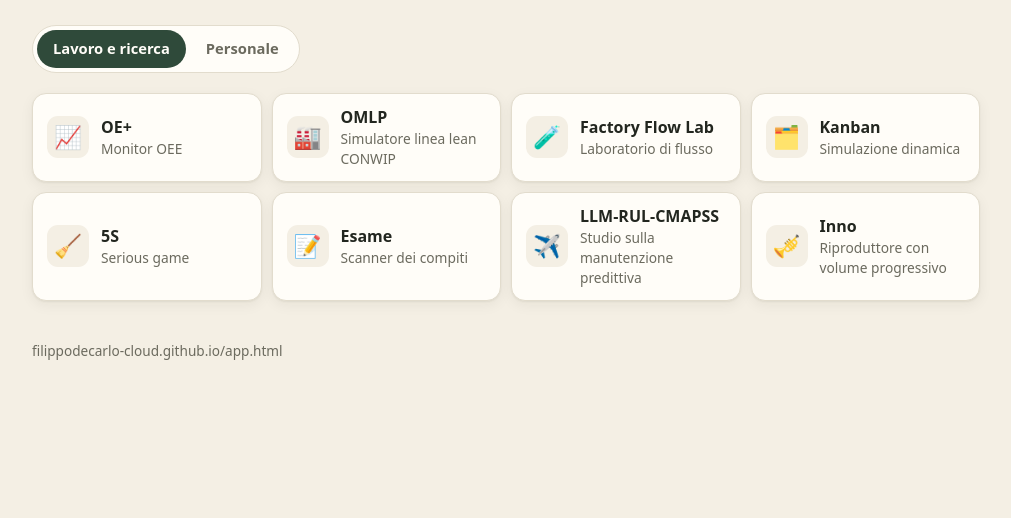
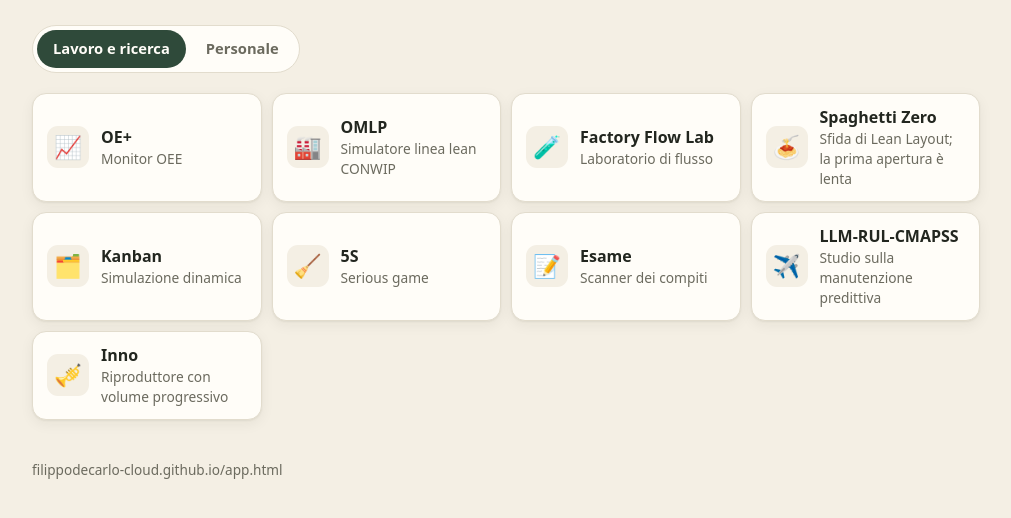
Before and after one commit to filippodecarlo-cloud/filippodecarlo-cloud.github.io, a plain HTML site: page app.html in a window 1280 px wide. Shown: the part 106-624 px from the top of the page, without its empty margins (134-1145 px from the left). Drawn offline with Linux system fonts and the light colour scheme.

Commit message:
Aggiunta Spaghetti Zero in Lavoro e ricerca
Co-Authored-By: Claude Opus 5.5 <noreply@anthropic.com>

```diff
--- a/app.html
+++ b/app.html
@@ -127,6 +127,7 @@
       <a class="app" href="https://oestar.github.io/"><span class="icona">📈</span><span><span class="nome">OE+</span><span class="cosa">Monitor OEE</span></span></a>
       <a class="app" href="https://filippodecarlo-cloud.github.io/OMLP/"><span class="icona">🏭</span><span><span class="nome">OMLP</span><span class="cosa">Simulatore linea lean CONWIP</span></span></a>
       <a class="app" href="https://filippodecarlo-cloud.github.io/OMLP/lab/"><span class="icona">🧪</span><span><span class="nome">Factory Flow Lab</span><span class="cosa">Laboratorio di flusso</span></span></a>
+      <a class="app" href="https://spaghetti-zero.onrender.com/"><span class="icona">🍝</span><span><span class="nome">Spaghetti Zero</span><span class="cosa">Sfida di Lean Layout; la prima apertura è lenta</span></span></a>
       <a class="app" href="https://filippodecarlo-cloud.github.io/Kanban/"><span class="icona">🗂️</span><span><span class="nome">Kanban</span><span class="cosa">Simulazione dinamica</span></span></a>
       <a class="app" href="https://filippodecarlo-cloud.github.io/5s/"><span class="icona">🧹</span><span><span class="nome">5S</span><span class="cosa">Serious game</span></span></a>
       <a class="app" href="https://filippodecarlo-cloud.github.io/esame/"><span class="icona">📝</span><span><span class="nome">Esame</span><span class="cosa">Scanner dei compiti</span></span></a>
```
